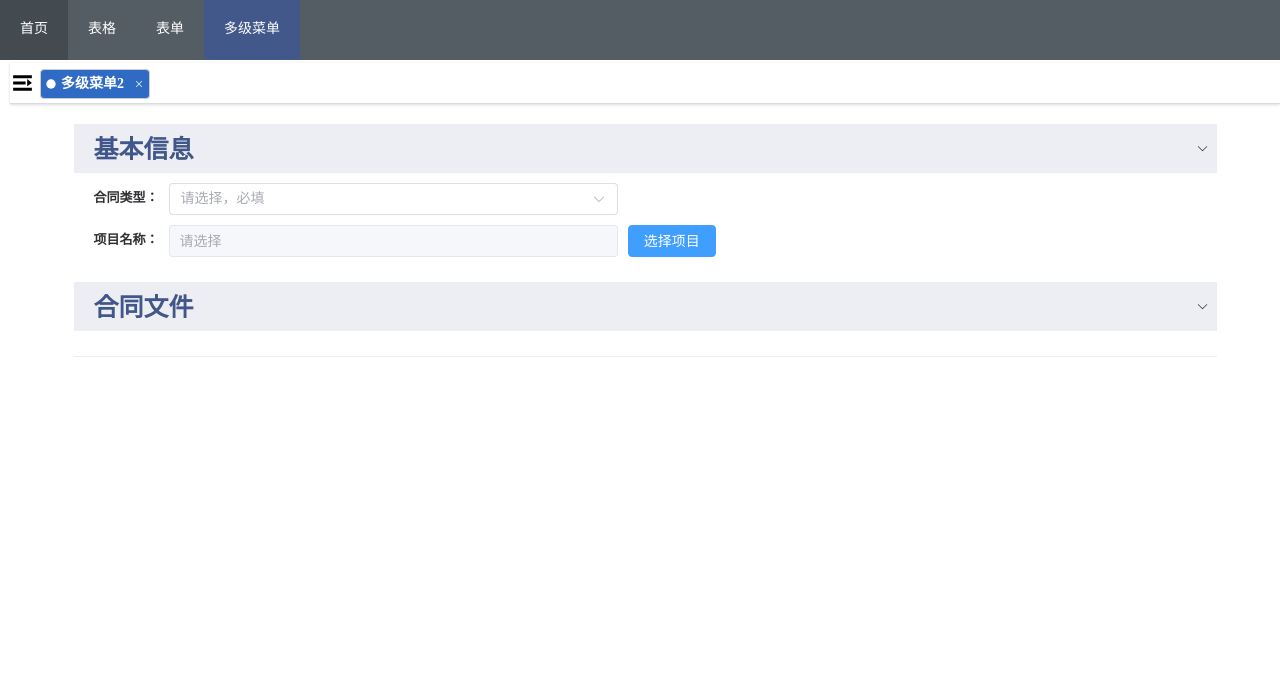
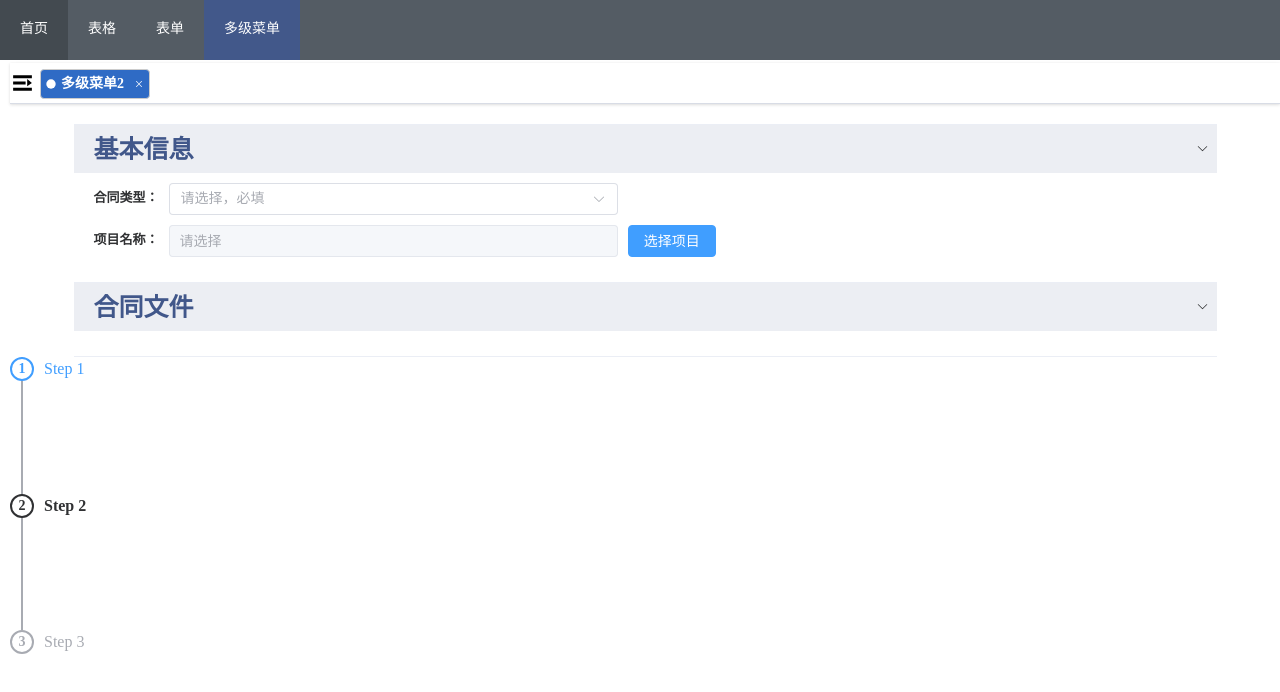
Before and after one commit to yuansp/vue3-ts-element-plus, a Vue app: page /meus/meus2 in a window 1280 px wide. Shown: the top 692 px of the page. Built offline with nearby package versions, Linux system fonts and the light colour scheme.

Commit message:
锚点跳转

```diff
--- a/components.d.ts
+++ b/components.d.ts
@@ -24,6 +24,8 @@ declare module '@vue/runtime-core' {
     ElPagination: typeof import('element-plus/es')['ElPagination']
     ElRadio: typeof import('element-plus/es')['ElRadio']
     ElSelect: typeof import('element-plus/es')['ElSelect']
+    ElStep: typeof import('element-plus/es')['ElStep']
+    ElSteps: typeof import('element-plus/es')['ElSteps']
     ElSubMenu: typeof import('element-plus/es')['ElSubMenu']
     ElTable: typeof import('element-plus/es')['ElTable']
     ElTableColumn: typeof import('element-plus/es')['ElTableColumn']
--- a/src/views/meus/meuchild/meus2.vue
+++ b/src/views/meus/meuchild/meus2.vue
@@ -9,12 +9,13 @@
           <div class="rows">
             <span class="titles">合同类型：</span>
             <span>
-              <ProjectType :selectType="selectType"/>
+              <ProjectType :selectType="selectType" />
             </span>
           </div>
           <div class="rows">
             <span class="titles">项目名称：</span>
-            <el-input type="text" disabled class="W40 showProjects" placeholder="请选择"></el-input>
+            <el-input v-model="formData.projectName" type="text" disabled class="W40 showProjects" placeholder="请选择">
+            </el-input>
             <el-button type="primary" @click="showProject">选择项目</el-button>
           </div>
         </el-collapse-item>
@@ -29,13 +30,20 @@
       <Project :selectProject="selectProject" :closed="closed" />
     </el-dialog>
   </div>
+  <div style="height: 300px" class="steps">
+    <el-steps direction="vertical" :active="1">
+      <el-step title="Step 1" />
+      <el-step title="Step 2" />
+      <el-step title="Step 3" />
+    </el-steps>
+  </div>
 </template>
 <script lang='ts'>
 import { defineComponent, reactive, ref } from "vue";
-import { ElDialog, ElButton, ElTable, ElInput, ElForm } from "element-plus";
+import { ElDialog, ElButton, ElInput, ElForm } from "element-plus";
 import Project from "@/components/project/project.vue";
 import ProjectType from "@/components/project/projectType.vue";
-import { projectType } from "@/stype/project";
+import { projectType, dataType } from "@/stype/project";
 export default defineComponent({
   components: {
     Project,
@@ -52,7 +60,7 @@ export default defineComponent({
       projectType: "",
       projectTypeId: 0,
       projectName: "",
-      projectId: "",
+      projectId: 0,
     });
     const showProject = () => {
       dialogVisible.value = true;
@@ -60,10 +68,14 @@ export default defineComponent({
     const closed = () => {
       dialogVisible.value = false;
     };
-    const selectProject = (data: any) => {
+    const selectProject = (data: dataType) => {
+      //名称
+      formData.projectName = data.name;
+      formData.projectId = data.id;
       console.log(data);
     };
     const selectType = (data: projectType) => {
+      //类型
       formData.projectType = data.type;
       formData.projectTypeId = data.id;
     };
@@ -116,6 +128,11 @@ export default defineComponent({
       background: #eceef3;
     }
   }
+
+  .steps {
+    width: 200px;
+    background: #ff0;
+  }
 }
 
 .W40 {
```
